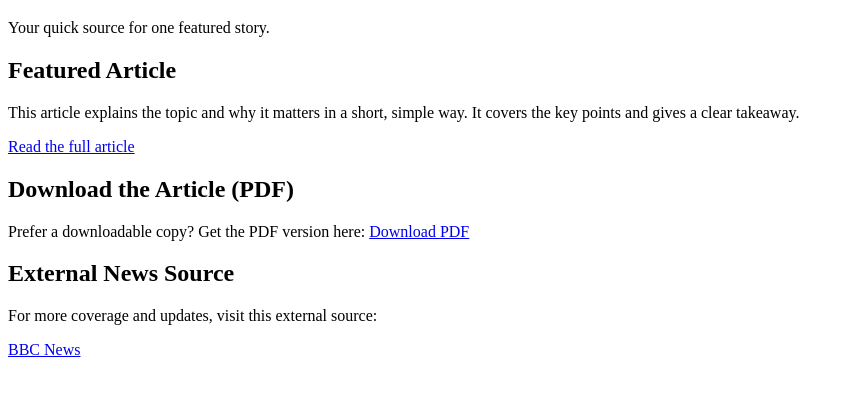
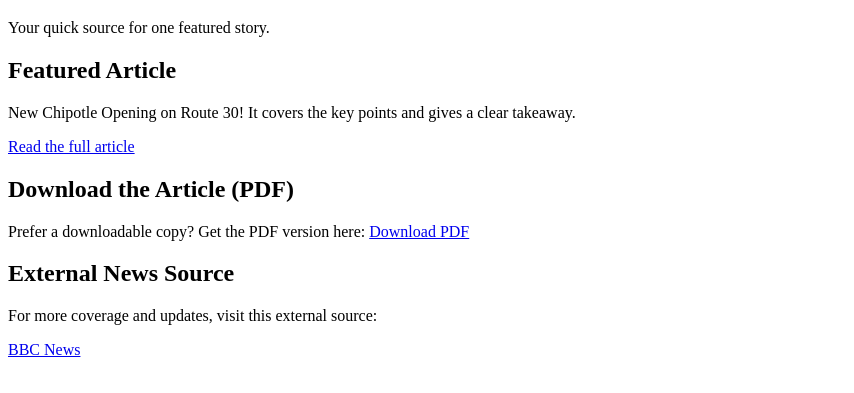
Before and after one commit to ForSchoolAssignments123/Newshub, a plain HTML site: page index.html in a window 1280 px wide. Shown: the part 61-454 px from the top of the page, without its empty margins (0-854 px from the left). Drawn offline with Linux system fonts and the light colour scheme.

Commit message:
Update index.html

```diff
--- a/index.html
+++ b/index.html
@@ -15,7 +15,7 @@
     <section>
       <h2>Featured Article</h2>
       <p>
-        This article explains the topic and why it matters in a short, simple way.
+        New Chipotle Opening on Route 30!
         It covers the key points and gives a clear takeaway.
       </p>
 
```
